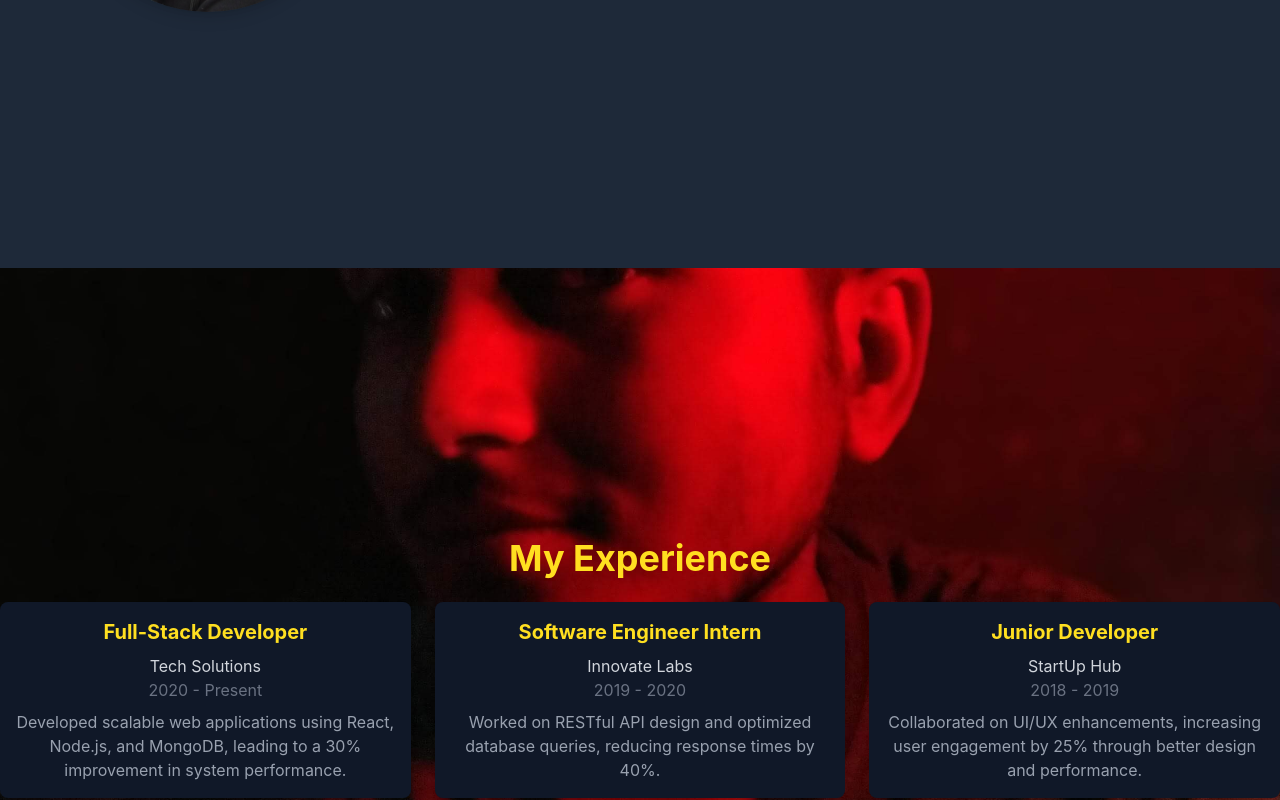
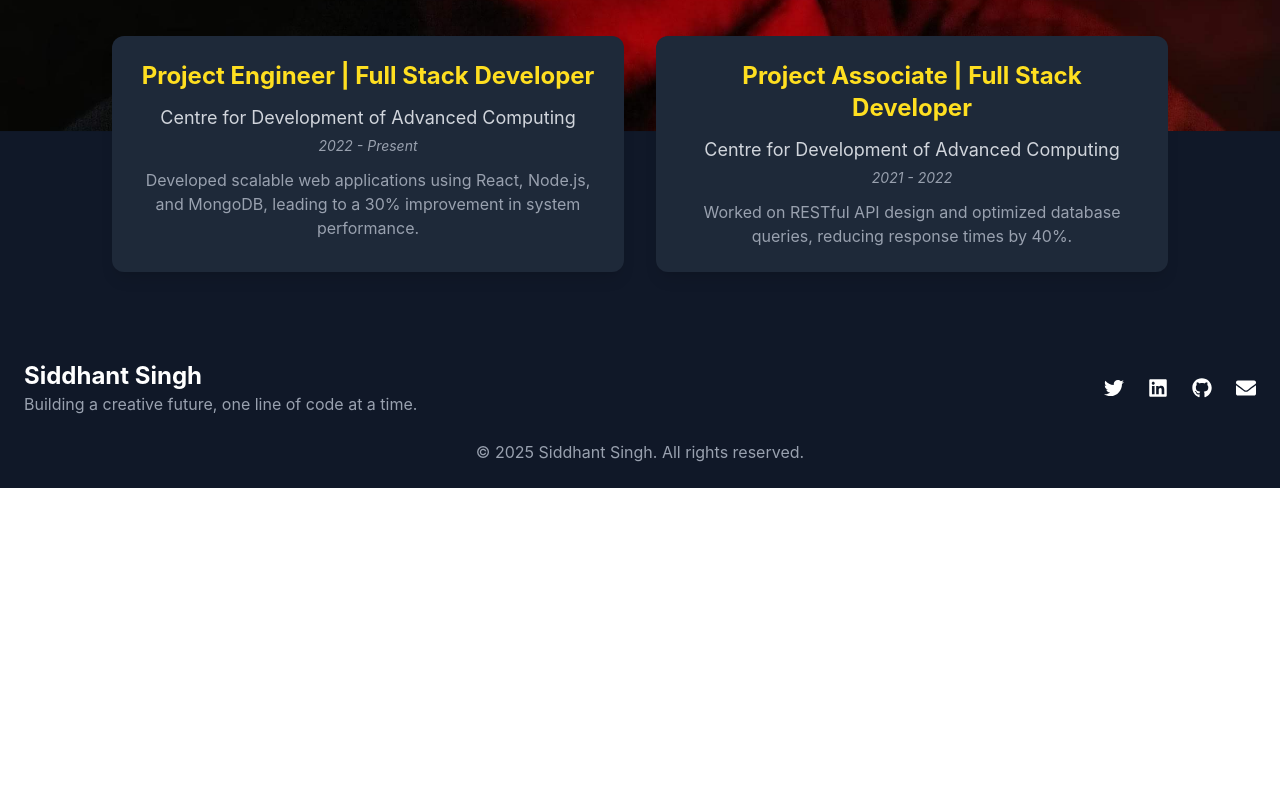
Before and after one commit to Sidd1211/my-portfolio, a React (Vite) app: page /home in a window 1280 px wide. Shown: the part 1420-2220 px from the top of the page. After the commit the page ends 1908 px from the top, so only its background shows below. Built offline with nearby package versions, Linux system fonts and the light colour scheme.

Commit message:
Added skills page, Experience page and some minor changes.

```diff
--- a/package.json
+++ b/package.json
@@ -12,6 +12,7 @@
   "dependencies": {
     "@tailwindcss/vite": "^4.0.6",
     "framer-motion": "^12.4.2",
+    "lucide-react": "^0.475.0",
     "react": "^19.0.0",
     "react-dom": "^19.0.0",
     "react-icons": "^5.4.0",
--- a/src/App.jsx
+++ b/src/App.jsx
@@ -1,13 +1,28 @@
-import { BrowserRouter as Router } from "react-router-dom";
+import { BrowserRouter as Router, Routes, Route, Navigate } from "react-router-dom";
 import Header from "./components/Header";
 import Footer from "./components/Footer";
 import HomePage from "./pages/Home";
+import SkillsPage from "./pages/Skills";
+import ExperiencePage from "./pages/Experience";
 
 function App() {
   return (
     <Router>
       <Header />
-      <HomePage />
+      <main className="flex-grow bg-gray-900 text-white">
+        <Routes>
+          {/* Redirect "/" to "/home" */}
+          <Route path="/" element={<Navigate to="/home" />} />
+          {/* Home Page */}
+          <Route path="/home" element={<HomePage />} />
+          {/* Skills Page */}
+          <Route path="/skills" element={<SkillsPage />} />
+          {/* Experience Page */}
+          <Route path="/experience" element={<ExperiencePage />} />
+          {/* 404 Page */}
+          <Route path="*" element={<div className="text-center mt-10">Page Not Found</div>} />
+        </Routes>
+      </main>
       <Footer />
     </Router>
   );
--- a/src/components/Footer.jsx
+++ b/src/components/Footer.jsx
@@ -1,4 +1,4 @@
-import React from "react";
+// import React from "react";
 import { motion } from "framer-motion";
 import { FaGithub, FaLinkedin, FaTwitter, FaEnvelope } from "react-icons/fa";
 
--- a/src/components/Header.jsx
+++ b/src/components/Header.jsx
@@ -1,4 +1,4 @@
-import React from "react";
+// import React from "react";
 import { Link } from "react-router-dom";
 import { motion } from "framer-motion";
 
--- a/src/pages/Experience.jsx
+++ b/src/pages/Experience.jsx
@@ -0,0 +1,65 @@
+import { Briefcase, Code, Server } from "lucide-react";
+
+const experiences = [
+  {
+    title: "Project Engineer",
+    company: "CDAC, Bangalore",
+    duration: "Sep 2022 - Present",
+    location: "Bangalore, India",
+    achievements: [
+      "Demonstrated expertise in full-stack development by taking ownership of end-to-end project implementations.",
+      "Led the design and development of complex web applications, considering scalability, security, and performance aspects.",
+      "Implemented automated testing processes and frameworks to ensure code quality and reduce regression issues.",
+      "Conducted periodic code refactoring and optimizations to improve maintainability and readability.",
+      "Optimized application performance by analyzing and fine-tuning database queries, server configurations, and caching strategies.",
+      "Participated in code reviews and provided constructive feedback to improve code quality and maintainability.",
+    ],
+    icon: <Code className="text-blue-500 w-8 h-8" />,
+  },
+  {
+    title: "Project Associate",
+    company: "CDAC, Bangalore",
+    duration: "Jul 2021 - Sep 2022",
+    location: "Bangalore, India",
+    achievements: [
+      "Collaborated with the development team to design and develop web applications using various frontend and backend technologies.",
+      "Assisted in requirements gathering and analysis to understand client needs and translate them into technical specifications.",
+      "Implemented responsive and user-friendly front-end interfaces using HTML, CSS, and JavaScript frameworks like React.",
+      "Developed server-side logic and APIs using Node.js, Express, or similar frameworks to facilitate data retrieval and manipulation.",
+      "Integrated third-party APIs and services to enhance the functionality of web applications.",
+      "Assisted in troubleshooting and debugging issues, ensuring timely resolution to minimize application downtime.",
+    ],
+    icon: <Server className="text-green-500 w-8 h-8" />,
+  },
+];
+
+const Experience = () => {
+  return (
+    <div className="bg-gray-900 min-h-screen py-10">
+      <h1 className="text-4xl font-bold text-center text-white mb-10">Work Experience</h1>
+      <div className="max-w-4xl mx-auto px-6">
+        <div className="relative border-l-4 border-blue-500">
+          {experiences.map((exp, index) => (
+            <div key={index} className="mb-10 ml-6 flex items-start">
+              <div className="absolute -left-6 bg-gray-800 p-3 rounded-full shadow-lg">
+                {exp.icon}
+              </div>
+              <div className="bg-gray-800 p-6 rounded-xl shadow-lg w-full">
+                <h2 className="text-lg font-semibold text-white">{exp.title}</h2>
+                <p className="text-blue-400 font-medium">{exp.company}</p>
+                <p className="text-gray-400 text-sm">{exp.location} | {exp.duration}</p>
+                <ul className="list-disc list-inside text-gray-300 mt-3 space-y-2">
+                  {exp.achievements.map((achieve, idx) => (
+                    <li key={idx}>{achieve}</li>
+                  ))}
+                </ul>
+              </div>
+            </div>
+          ))}
+        </div>
+      </div>
+    </div>
+  );
+};
+
+export default Experience;
--- a/src/pages/Home.jsx
+++ b/src/pages/Home.jsx
@@ -1,10 +1,11 @@
-import React from "react";
+// import React from "react";
 import { Parallax } from "react-parallax";
 import { motion } from "framer-motion";
 import { Link } from "react-router-dom";
 import BGImage from "../assets/images/me_bw.jpg";
 import BGImageR from "../assets/images/me_red.jpg";
 import AMImage from "../assets/images/IMG_20200131_063804.jpg";
+
 function HomePage() {
     return (
         <div className="bg-gray-900 text-white">
@@ -20,9 +21,9 @@ function HomePage() {
                 }}
                 className="h-screen"
             >
-                <div className="h-screen flex flex-col items-center justify-center text-center">
+                <div className="h-screen flex flex-col items-center justify-center text-center px-4">
                     <motion.h1
-                        className="text-6xl font-bold mb-6"
+                        className="text-5xl md:text-6xl font-bold mb-6"
                         initial={{ opacity: 0, y: 50 }}
                         animate={{ opacity: 1, y: 0 }}
                         transition={{ duration: 1 }}
@@ -30,14 +31,14 @@ function HomePage() {
                         Welcome to <span className="text-yellow-300">My Portfolio</span>
                     </motion.h1>
                     <motion.p
-                        className="text-lg text-gray-100 mb-8"
+                        className="text-base md:text-lg text-gray-100 mb-8"
                         initial={{ opacity: 0, y: 50 }}
                         animate={{ opacity: 1, y: 0 }}
                         transition={{ duration: 1, delay: 0.2 }}
                     >
                         A creative Full-Stack Developer building awesome web experiences.
                     </motion.p>
-                    <div className="space-x-4">
+                    <div className="flex flex-col md:flex-row space-y-4 md:space-y-0 md:space-x-4">
                         <motion.button
                             className="bg-yellow-300 text-gray-900 px-6 py-3 rounded-lg font-bold shadow-md hover:shadow-xl"
                             whileHover={{ scale: 1.1 }}
@@ -57,7 +58,7 @@ function HomePage() {
             </Parallax>
 
             {/* About Me Section */}
-            <section className="h-screen bg-gray-800 flex items-center justify-center">
+            <section className="bg-gray-800 py-16 flex items-center justify-center">
                 <div className="container mx-auto px-6 md:px-12 lg:px-16 flex flex-col md:flex-row items-center">
                     {/* Profile Image */}
                     <motion.div
@@ -67,7 +68,7 @@ function HomePage() {
                         transition={{ duration: 1 }}
                     >
                         <img
-                            src={AMImage} // Replace with your actual image URL
+                            src={AMImage}
                             alt="Profile"
                             className="w-full h-full object-cover"
                         />
@@ -76,7 +77,7 @@ function HomePage() {
                     {/* About Me Text */}
                     <div className="max-w-lg text-center md:text-left">
                         <motion.h2
-                            className="text-4xl font-bold text-yellow-300 mb-6"
+                            className="text-3xl md:text-4xl font-bold text-yellow-300 mb-6"
                             initial={{ opacity: 0, y: 50 }}
                             animate={{ opacity: 1, y: 0 }}
                             transition={{ duration: 1 }}
@@ -84,7 +85,7 @@ function HomePage() {
                             About Me
                         </motion.h2>
                         <motion.p
-                            className="text-lg text-gray-300"
+                            className="text-base md:text-lg text-gray-300"
                             initial={{ opacity: 0, y: 50 }}
                             animate={{ opacity: 1, y: 0 }}
                             transition={{ duration: 1, delay: 0.2 }}
@@ -99,6 +100,7 @@ function HomePage() {
                 </div>
             </section>
 
+
             {/* Experience Section with Parallax */}
             <Parallax
                 bgImage={BGImageR}
@@ -109,58 +111,61 @@ function HomePage() {
                     width: "100%",  // Maintain full image width
                     objectFit: "cover",
                 }}
-                className="h-screen"
+                className="h-auto"
             >
-                <div className="h-screen flex flex-col items-center justify-center text-center">
+                <div className="py-16 flex flex-col items-center justify-center text-center">
                     <motion.h2
-                        className="text-4xl font-bold text-yellow-300 mb-6"
+                        className="text-4xl font-bold text-yellow-300 mb-12"
                         initial={{ opacity: 0, y: 50 }}
                         animate={{ opacity: 1, y: 0 }}
                         transition={{ duration: 1 }}
                     >
                         My Experience
                     </motion.h2>
-                    <div className="grid grid-cols-1 md:grid-cols-2 lg:grid-cols-3 gap-6">
+
+                    {/* Experience Cards Container */}
+                    <div className="grid grid-cols-1 sm:grid-cols-2  gap-8 px-6 md:px-12 max-w-6xl w-full">
                         {[
                             {
-                                title: "Full-Stack Developer",
-                                company: "Tech Solutions",
-                                duration: "2020 - Present",
+                                title: "Project Engineer | Full Stack Developer",
+                                company: "Centre for Development of Advanced Computing",
+                                duration: "2022 - Present",
                                 description:
                                     "Developed scalable web applications using React, Node.js, and MongoDB, leading to a 30% improvement in system performance.",
                             },
                             {
-                                title: "Software Engineer Intern",
-                                company: "Innovate Labs",
-                                duration: "2019 - 2020",
+                                title: "Project Associate | Full Stack Developer",
+                                company: "Centre for Development of Advanced Computing",
+                                duration: "2021 - 2022",
                                 description:
                                     "Worked on RESTful API design and optimized database queries, reducing response times by 40%.",
-                            },
-                            {
-                                title: "Junior Developer",
-                                company: "StartUp Hub",
-                                duration: "2018 - 2019",
-                                description:
-                                    "Collaborated on UI/UX enhancements, increasing user engagement by 25% through better design and performance.",
                             },
                         ].map((experience, index) => (
                             <motion.div
                                 key={index}
-                                className="bg-gray-900 p-4 rounded-lg shadow-md hover:shadow-xl"
-                                whileHover={{ scale: 1.1 }}
-                                whileTap={{ scale: 0.95 }}
+                                className="bg-gray-800 p-6 rounded-xl shadow-lg hover:shadow-xl flex flex-col"
+                                initial={{ opacity: 0, scale: 0.8 }}
+                                animate={{ opacity: 1, scale: 1 }}
+                                transition={{ duration: 0.8, delay: index * 0.2 }}
                             >
-                                <h3 className="text-xl font-bold text-yellow-300 mb-2">
+                                <h3 className="text-2xl font-bold text-yellow-300 mb-3">
                                     {experience.title}
                                 </h3>
-                                <p className="text-gray-300">{experience.company}</p>
-                                <p className="text-gray-500">{experience.duration}</p>
-                                <p className="text-gray-400 mt-2">{experience.description}</p>
+                                <p className="text-lg text-gray-300 mb-1">
+                                    {experience.company}
+                                </p>
+                                <p className="text-gray-400 text-sm italic mb-3">
+                                    {experience.duration}
+                                </p>
+                                <p className="text-gray-400">
+                                    {experience.description}
+                                </p>
                             </motion.div>
                         ))}
                     </div>
                 </div>
             </Parallax>
+
         </div>
     );
 }
```
Also changed, not shown: src/pages/Skills.jsx (+71 -0 lines), 1 other file (tests, documents, lock files or other folders).
